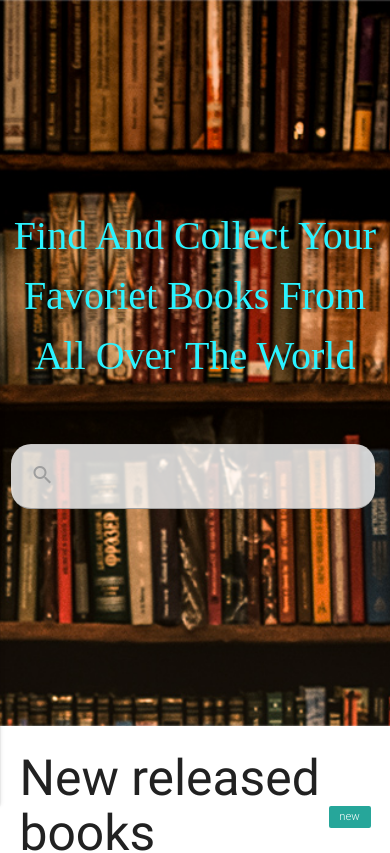
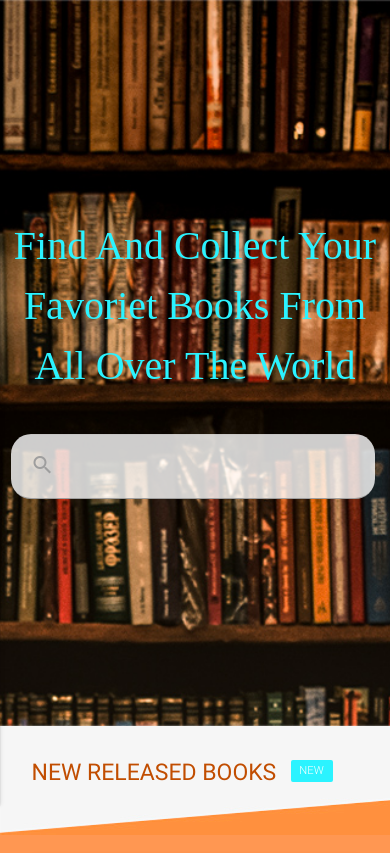
Before and after one commit to Aleksandre19/dcdmp, a Flask app: page / in a window 390 px wide. Shown: the part 100-953 px from the top of the page. Run offline with Flask 2, Linux system fonts and the light colour scheme; some web fonts are replaced.

Commit message:
Styling new released books section for mobile devices

```diff
--- a/static/css/style.css
+++ b/static/css/style.css
@@ -107,3 +107,91 @@ input#search:focus{
 .colose-search-icon{
     margin: 14px 0px 0px 0px;
 }
+
+
+/**************** NEW BOOKS SECTION *****************/
+
+.new-book-section{
+    padding-bottom: 20px;
+}
+
+.section-title{
+    font-size: 23px;
+    text-transform: uppercase;
+    color: #c14d00;
+    margin: 2px 0px 35px 0px;
+}
+
+.new-section-title{
+    width: 301px;
+    text-align: left;
+    padding-top: 12px;
+    margin-left: 21px;
+}
+
+span.badge.new,
+span.badge.new:after{
+    background-color: #2bf3ff;
+}
+
+.new-books-title-wrapper{
+    padding: 20px .75em 10px .75em !important;
+}
+
+.new-book-section{
+    background-color: white;
+    background-image: url('../img/sm/new-section-title-bg.jpg');
+    background-repeat: no-repeat;
+    background-position-y: top;
+    background-color: #ff9752;
+}
+
+.new-books-card{
+    border: 2px solid #18effc;
+    margin: 25px 0px;
+}
+
+.new-books-add-icon{
+    color: #f29b60 !important;
+    background-color: #18effc;
+}
+
+.books-price{
+    position: absolute;
+    z-index: 20;
+    padding: 5px 10px;
+    margin-left: 22px;
+    font-weight: bold;
+}
+
+.new-books-price{
+    background-color: #18effc;
+    color: #f29b60;
+}
+
+.crop-image{
+    overflow: hidden;
+}
+
+.books-card-title{
+    font-weight: 400 !important;
+}
+
+.books-img{
+    margin: -44.875% 0;
+}
+
+.purchase-icon{
+    margin-bottom: -21px;
+    margin-left: 50%;
+    transform: translateX(-50%);
+    -webkit-transform: translateX(-50%);
+    -moz-transform: translateX(-50%);
+    -o-transform: translateX(-50%);
+    border-radius: 20px;
+}
+
+.books-purchase-icon{
+    background-color: #18effc;
+    color: #c14d00;
+}
--- a/templates/home.html
+++ b/templates/home.html
@@ -50,8 +50,6 @@
                     <div class="col s12">
                         <h1 id="welcoming_text">Find And Collect Your Favoriet Books From All Over The World </h1>
                     </div>
-                </div>
-                <div class="row">
                     <form class="col s12">
                         <div class="input-field">
                             <input id="search" type="search" required>
@@ -61,62 +59,70 @@
                     </form>
                 </div>
             </div>
-
         </section>
 
         <!-- Body section -->
-        <div class="container">
+
 
             <!-- New books section -->
-            <section>
+            <section class="page-section new-book-section">
                 <div class="row">
+                    <div class="col s12 new-books-title-wrapper">
+                        <h2 class="section-title new-section-title">New released books <span class="new badge new-section-badge"></span></h2>
+                    </div>
+                    <div class="container">
+                        <!-- Books list -->
                         <div class="col s12">
-                        <h2>New released books <span class="new badge"></span></h2>
+                            <div class="card new-books-card">
+                                <div class="card-image">
+                                    <div class="crop-image">
+                                        <span class="books-price new-books-price">20 EUR</span>
+                                        <img src="{{ url_for('static', filename='img/sections/new_books/new-book-1.jpg') }} " class='new-books-img books-img'>
+                                        <span class="card-title books-card-title">Loveless</span>
                                     </div>
-                </div>
-
-                <!-- Books list -->
-                <div class="row">
-
-                    <div class="col s12">
-                    <div class="card">
-                            <div class="card-image">
-                                <img src="images/sample-1.jpg">
-                                <span class="card-title">Card Title</span>
-                                <a class="btn-floating halfway-fab waves-effect waves-light red"><i class="material-icons">add</i></a>
+                                    <a class="btn-floating halfway-fab waves-effect waves-light red"><i class="material-icons new-books-add-icon">add</i></a>
                                 </div>
                                 <div class="card-content">
-                                <p>I am a very simple card. I am good at containing small bits of information. I am convenient because I require little markup to use effectively.</p>
+                                    <p class="flow-text">I am a very simple card. I am good at containing small bits of information. I am convenient because I ... </p>
                                 </div>
+                                <a  class="waves-effect waves-light btn purchase-icon books-purchase-icon">Purchase</a>
                             </div>
                         </div>
 
                         <div class="col s12">
-                    <div class="card">
+                            <div class="card new-books-card">
                                 <div class="card-image">
-                                <img src="images/sample-1.jpg">
-                                <span class="card-title">Card Title</span>
-                                <a class="btn-floating halfway-fab waves-effect waves-light red"><i class="material-icons">add</i></a>
+                                    <div class="crop-image">
+                                        <span class="books-price new-books-price">20 EUR</span>
+                                        <img src="{{ url_for('static', filename='img/sections/new_books/new-book-2.jpg') }}" class='new-books-img books-img'>
+                                        <span class="card-title books-card-title">Card Title</span>
+                                    </div>
+                                    <a class="btn-floating halfway-fab waves-effect waves-light red"><i class="material-icons new-books-add-icon">add</i></a>
                                 </div>
                                 <div class="card-content">
-                                <p>I am a very simple card. I am good at containing small bits of information. I am convenient because I require little markup to use effectively.</p>
+                                    <p class="flow-text">I am a very simple card. I am good at containing small bits of information. I am ...</p>
                                 </div>
+                                <a class="waves-effect waves-light btn purchase-icon books-purchase-icon">Purchase</a>
                             </div>
                         </div>
 
                         <div class="col s12">
-                    <div class="card">
+                            <div class="card new-books-card">
                                 <div class="card-image">
-                                <img src="images/sample-1.jpg">
-                                <span class="card-title">Card Title</span>
-                                <a class="btn-floating halfway-fab waves-effect waves-light red"><i class="material-icons">add</i></a>
+                                    <div class="crop-image">
+                                        <span class="books-price new-books-price">20 EUR</span>
+                                        <img src="{{ url_for('static', filename='img/sections/new_books/new-book-3.jpg') }} "  class='new-books-img books-img'>
+                                        <span class="card-title books-card-title">Card Title</span>
+                                    </div>
+                                    <a class="btn-floating halfway-fab waves-effect waves-light red"><i class="material-icons new-books-add-icon">add</i></a>
                                 </div>
                                 <div class="card-content">
-                                <p>I am a very simple card. I am good at containing small bits of information. I am convenient because I require little markup to use effectively.</p>
+                                    <p class="flow-text">I am a very simple card. I am good at containing small bits of information. </p>
+                                </div>
+                                <a class="waves-effect waves-light btn purchase-icon books-purchase-icon">Purchase</a>
                             </div>
                         </div>
                     </div>
-
                 </div>
             </section>
 
@@ -156,7 +162,7 @@
 
                 </div>
             </section>
-        </div>
+
         <!-- Page footer -->
         <footer class="page-footer">
 
```
Also changed, not shown: static/img/sections/new_books/new-book-1.jpg (added), static/img/sections/new_books/new-book-2.jpg (added), static/img/sections/new_books/new-book-3.jpg (added), static/img/sm/new-section-title-bg.jpg (added). Lines whose indentation alone changed are shown as unchanged.
